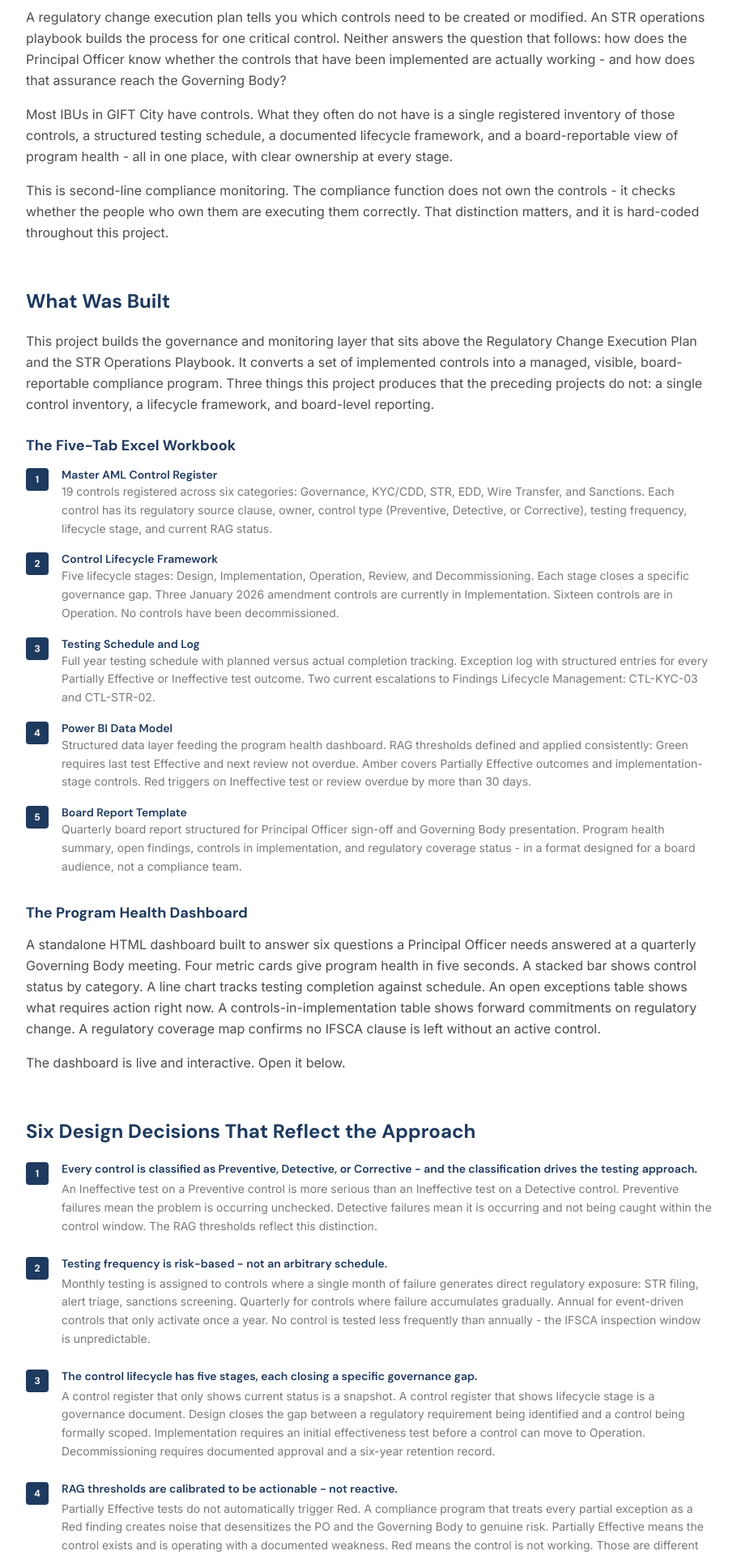
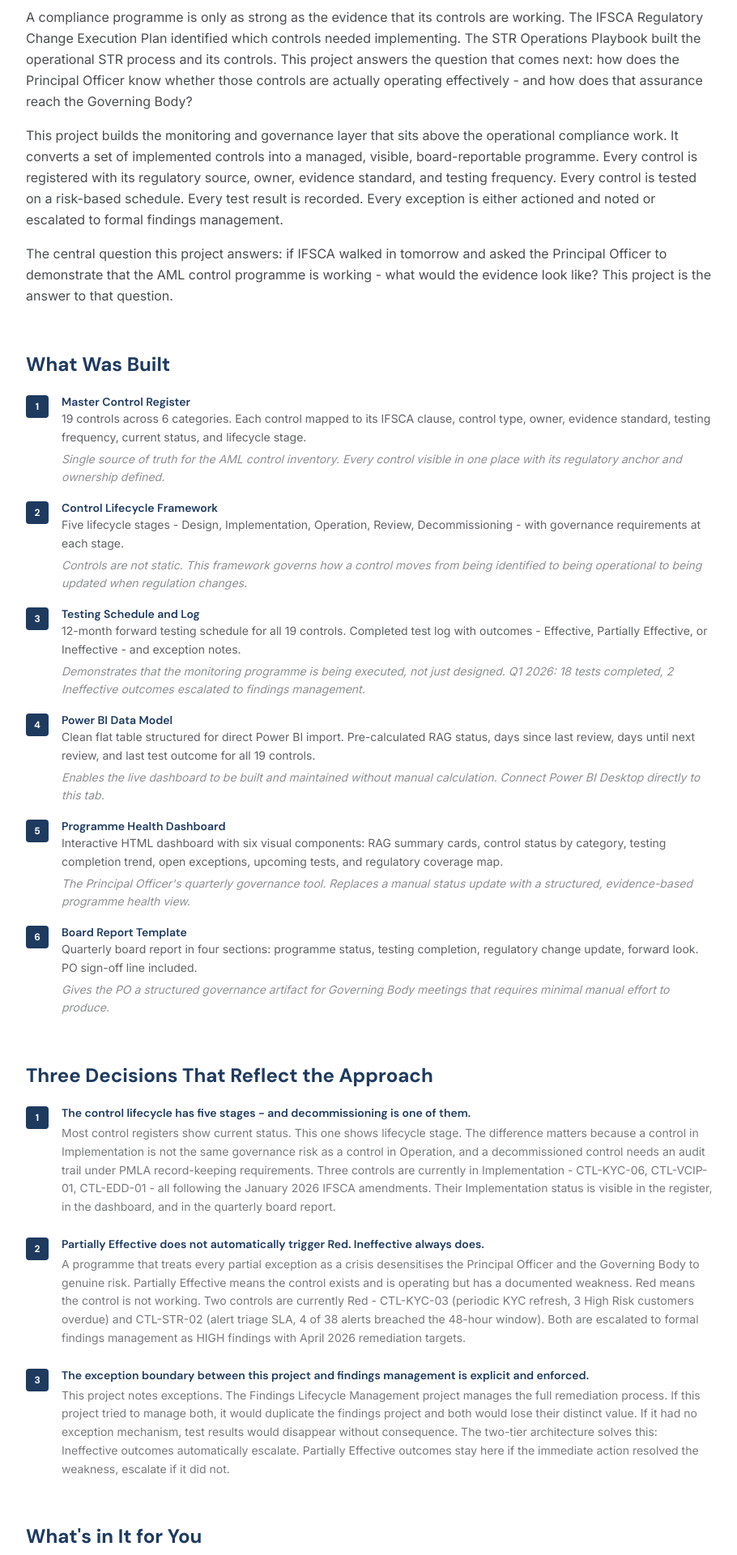
Before and after one commit to NeelP-AI/neel-portfolio, a React (Vite) app: page /projects/aml-control-register in a window 1280 px wide. Shown: the part 580-2500 px from the top of the page at 81% size, without its empty margins (184-1094 px from the left). Built offline with nearby package versions, Linux system fonts and the light colour scheme.

Commit message:
Fix A3 page content and AML Monitoring card description

```diff
--- a/src/pages/ProjectA3.jsx
+++ b/src/pages/ProjectA3.jsx
@@ -34,13 +34,13 @@ function ProjectA3() {
           IFSCA AML/CFT & KYC Guidelines 2022 (updated Feb 2026) | PMLA | UAPA. Built for a 3-6 person IBU compliance team.
         </p>
 
-        {/* Stats Bar - matches A1 and A2 exactly */}
+        {/* Stats Bar - from Executive Summary */}
         <div className="grid grid-cols-2 sm:grid-cols-4 gap-4 mb-16">
           {[
-            { number: '19', label: 'Controls Registered' },
-            { number: '5 Tabs', label: 'Working Excel Workbook' },
-            { number: '18', label: 'IFSCA Clauses Covered' },
-            { number: 'Q1 2026', label: 'Program Health Baseline' }
+            { number: '19', label: 'Active AML Controls' },
+            { number: '6', label: 'Control Categories' },
+            { number: '5', label: 'Lifecycle Stages' },
+            { number: '1', label: 'Live Programme Dashboard' }
           ].map((stat, i) => (
             <div key={i} className="bg-gray-50 rounded-lg p-5 text-center">
               <p className="font-heading font-bold text-2xl text-navy mb-1">{stat.number}</p>
@@ -55,13 +55,13 @@ function ProjectA3() {
             The Problem
           </h2>
           <p className="font-body text-base text-charcoal/80 leading-relaxed mb-4">
-            A regulatory change execution plan tells you which controls need to be created or modified. An STR operations playbook builds the process for one critical control. Neither answers the question that follows: how does the Principal Officer know whether the controls that have been implemented are actually working - and how does that assurance reach the Governing Body?
+            A compliance programme is only as strong as the evidence that its controls are working. The IFSCA Regulatory Change Execution Plan identified which controls needed implementing. The STR Operations Playbook built the operational STR process and its controls. This project answers the question that comes next: how does the Principal Officer know whether those controls are actually operating effectively - and how does that assurance reach the Governing Body?
           </p>
           <p className="font-body text-base text-charcoal/80 leading-relaxed mb-4">
-            Most IBUs in GIFT City have controls. What they often do not have is a single registered inventory of those controls, a structured testing schedule, a documented lifecycle framework, and a board-reportable view of program health - all in one place, with clear ownership at every stage.
+            This project builds the monitoring and governance layer that sits above the operational compliance work. It converts a set of implemented controls into a managed, visible, board-reportable programme. Every control is registered with its regulatory source, owner, evidence standard, and testing frequency. Every control is tested on a risk-based schedule. Every test result is recorded. Every exception is either actioned and noted or escalated to formal findings management.
           </p>
           <p className="font-body text-base text-charcoal/80 leading-relaxed">
-            This is second-line compliance monitoring. The compliance function does not own the controls - it checks whether the people who own them are executing them correctly. That distinction matters, and it is hard-coded throughout this project.
+            The central question this project answers: if IFSCA walked in tomorrow and asked the Principal Officer to demonstrate that the AML control programme is working - what would the evidence look like? This project is the answer to that question.
           </p>
         </div>
 
@@ -70,33 +70,38 @@ function ProjectA3() {
           <h2 className="font-heading font-bold text-2xl text-navy mb-5">
             What Was Built
           </h2>
-          <p className="font-body text-base text-charcoal/80 leading-relaxed mb-6">
-            This project builds the governance and monitoring layer that sits above the Regulatory Change Execution Plan and the STR Operations Playbook. It converts a set of implemented controls into a managed, visible, board-reportable compliance program. Three things this project produces that the preceding projects do not: a single control inventory, a lifecycle framework, and board-level reporting.
-          </p>
 
-          {/* Excel Workbook Tabs */}
-          <h3 className="font-heading font-bold text-lg text-navy mb-3">The Five-Tab Excel Workbook</h3>
-          <div className="space-y-4 mb-8">
+          <div className="space-y-4">
             {[
               {
-                tab: 'Master AML Control Register',
-                desc: '19 controls registered across six categories: Governance, KYC/CDD, STR, EDD, Wire Transfer, and Sanctions. Each control has its regulatory source clause, owner, control type (Preventive, Detective, or Corrective), testing frequency, lifecycle stage, and current RAG status.'
+                tab: 'Master Control Register',
+                desc: '19 controls across 6 categories. Each control mapped to its IFSCA clause, control type, owner, evidence standard, testing frequency, current status, and lifecycle stage.',
+                why: 'Single source of truth for the AML control inventory. Every control visible in one place with its regulatory anchor and ownership defined.'
               },
               {
                 tab: 'Control Lifecycle Framework',
-                desc: 'Five lifecycle stages: Design, Implementation, Operation, Review, and Decommissioning. Each stage closes a specific governance gap. Three January 2026 amendment controls are currently in Implementation. Sixteen controls are in Operation. No controls have been decommissioned.'
+                desc: 'Five lifecycle stages - Design, Implementation, Operation, Review, Decommissioning - with governance requirements at each stage.',
+                why: 'Controls are not static. This framework governs how a control moves from being identified to being operational to being updated when regulation changes.'
               },
               {
                 tab: 'Testing Schedule and Log',
-                desc: 'Full year testing schedule with planned versus actual completion tracking. Exception log with structured entries for every Partially Effective or Ineffective test outcome. Two current escalations to Findings Lifecycle Management: CTL-KYC-03 and CTL-STR-02.'
+                desc: '12-month forward testing schedule for all 19 controls. Completed test log with outcomes - Effective, Partially Effective, or Ineffective - and exception notes.',
+                why: 'Demonstrates that the monitoring programme is being executed, not just designed. Q1 2026: 18 tests completed, 2 Ineffective outcomes escalated to findings management.'
               },
               {
                 tab: 'Power BI Data Model',
-                desc: 'Structured data layer feeding the program health dashboard. RAG thresholds defined and applied consistently: Green requires last test Effective and next review not overdue. Amber covers Partially Effective outcomes and implementation-stage controls. Red triggers on Ineffective test or review overdue by more than 30 days.'
+                desc: 'Clean flat table structured for direct Power BI import. Pre-calculated RAG status, days since last review, days until next review, and last test outcome for all 19 controls.',
+                why: 'Enables the live dashboard to be built and maintained without manual calculation. Connect Power BI Desktop directly to this tab.'
+              },
+              {
+                tab: 'Programme Health Dashboard',
+                desc: 'Interactive HTML dashboard with six visual components: RAG summary cards, control status by category, testing completion trend, open exceptions, upcoming tests, and regulatory coverage map.',
+                why: "The Principal Officer's quarterly governance tool. Replaces a manual status update with a structured, evidence-based programme health view."
               },
               {
                 tab: 'Board Report Template',
-                desc: 'Quarterly board report structured for Principal Officer sign-off and Governing Body presentation. Program health summary, open findings, controls in implementation, and regulatory coverage status - in a format designed for a board audience, not a compliance team.'
+                desc: 'Quarterly board report in four sections: programme status, testing completion, regulatory change update, forward look. PO sign-off line included.',
+                why: 'Gives the PO a structured governance artifact for Governing Body meetings that requires minimal manual effort to produce.'
               }
             ].map((item, i) => (
               <div key={i} className="flex gap-4 items-start">
@@ -105,52 +110,32 @@ function ProjectA3() {
                 </span>
                 <div>
                   <p className="font-heading font-semibold text-sm text-navy">{item.tab}</p>
-                  <p className="font-body text-sm text-charcoal/60 leading-relaxed">{item.desc}</p>
+                  <p className="font-body text-sm text-charcoal/70 leading-relaxed">{item.desc}</p>
+                  <p className="font-body text-sm text-charcoal/50 leading-relaxed mt-1 italic">{item.why}</p>
                 </div>
               </div>
             ))}
           </div>
-
-          {/* Dashboard */}
-          <h3 className="font-heading font-bold text-lg text-navy mb-3">The Program Health Dashboard</h3>
-          <p className="font-body text-base text-charcoal/80 leading-relaxed mb-4">
-            A standalone HTML dashboard built to answer six questions a Principal Officer needs answered at a quarterly Governing Body meeting. Four metric cards give program health in five seconds. A stacked bar shows control status by category. A line chart tracks testing completion against schedule. An open exceptions table shows what requires action right now. A controls-in-implementation table shows forward commitments on regulatory change. A regulatory coverage map confirms no IFSCA clause is left without an active control.
-          </p>
-          <p className="font-body text-base text-charcoal/80 leading-relaxed">
-            The dashboard is live and interactive. Open it below.
-          </p>
         </div>
 
-        {/* Six Design Decisions */}
+        {/* Three Decisions */}
         <div className="mb-14">
           <h2 className="font-heading font-bold text-2xl text-navy mb-5">
-            Six Design Decisions That Reflect the Approach
+            Three Decisions That Reflect the Approach
           </h2>
           <div className="space-y-6">
             {[
               {
-                decision: "Every control is classified as Preventive, Detective, or Corrective - and the classification drives the testing approach.",
-                reasoning: "An Ineffective test on a Preventive control is more serious than an Ineffective test on a Detective control. Preventive failures mean the problem is occurring unchecked. Detective failures mean it is occurring and not being caught within the control window. The RAG thresholds reflect this distinction."
+                decision: "The control lifecycle has five stages - and decommissioning is one of them.",
+                reasoning: "Most control registers show current status. This one shows lifecycle stage. The difference matters because a control in Implementation is not the same governance risk as a control in Operation, and a decommissioned control needs an audit trail under PMLA record-keeping requirements. Three controls are currently in Implementation - CTL-KYC-06, CTL-VCIP-01, CTL-EDD-01 - all following the January 2026 IFSCA amendments. Their Implementation status is visible in the register, in the dashboard, and in the quarterly board report."
               },
               {
-                decision: "Testing frequency is risk-based - not an arbitrary schedule.",
-                reasoning: "Monthly testing is assigned to controls where a single month of failure generates direct regulatory exposure: STR filing, alert triage, sanctions screening. Quarterly for controls where failure accumulates gradually. Annual for event-driven controls that only activate once a year. No control is tested less frequently than annually - the IFSCA inspection window is unpredictable."
+                decision: "Partially Effective does not automatically trigger Red. Ineffective always does.",
+                reasoning: "A programme that treats every partial exception as a crisis desensitises the Principal Officer and the Governing Body to genuine risk. Partially Effective means the control exists and is operating but has a documented weakness. Red means the control is not working. Two controls are currently Red - CTL-KYC-03 (periodic KYC refresh, 3 High Risk customers overdue) and CTL-STR-02 (alert triage SLA, 4 of 38 alerts breached the 48-hour window). Both are escalated to formal findings management as HIGH findings with April 2026 remediation targets."
               },
               {
-                decision: "The control lifecycle has five stages, each closing a specific governance gap.",
-                reasoning: "A control register that only shows current status is a snapshot. A control register that shows lifecycle stage is a governance document. Design closes the gap between a regulatory requirement being identified and a control being formally scoped. Implementation requires an initial effectiveness test before a control can move to Operation. Decommissioning requires documented approval and a six-year retention record."
-              },
-              {
-                decision: "RAG thresholds are calibrated to be actionable - not reactive.",
-                reasoning: "Partially Effective tests do not automatically trigger Red. A compliance program that treats every partial exception as a Red finding creates noise that desensitizes the PO and the Governing Body to genuine risk. Partially Effective means the control exists and is operating with a documented weakness. Red means the control is not working. Those are different situations requiring different responses."
-              },
-              {
-                decision: "This project links explicitly to the preceding and subsequent projects in the portfolio.",
-                reasoning: "When the Regulatory Change Execution Plan flags a control as New, Modified, or Retired, this project receives the classification and governs what happens next. The six STR process controls built in the STR Operations Playbook are formally registered here. Ineffective test outcomes escalate to the Findings Lifecycle Management project as formal findings. The two projects form a continuous loop."
-              },
-              {
-                decision: "Exception escalation has a defined boundary - lightweight noting here, full lifecycle in Findings Management.",
-                reasoning: "If this project tries to manage the full findings lifecycle, it duplicates the Findings Lifecycle Management project and both lose their distinct value. The solution is a two-tier architecture: Tier 1 is a structured exception note in the Testing Log. Tier 2 is a formal finding escalated to Findings Management when the outcome is Ineffective, or Partially Effective with an unresolved weakness on a HIGH or MEDIUM risk control."
+                decision: "The exception boundary between this project and findings management is explicit and enforced.",
+                reasoning: "This project notes exceptions. The Findings Lifecycle Management project manages the full remediation process. If this project tried to manage both, it would duplicate the findings project and both would lose their distinct value. If it had no exception mechanism, test results would disappear without consequence. The two-tier architecture solves this: Ineffective outcomes automatically escalate. Partially Effective outcomes stay here if the immediate action resolved the weakness, escalate if it did not."
               }
             ].map((item, i) => (
               <div key={i} className="flex gap-4 items-start">
@@ -173,7 +158,7 @@ function ProjectA3() {
           </h2>
           <div className="border-l-4 border-gold pl-5">
             <p className="font-body text-base text-charcoal/80 leading-relaxed">
-              If you run a compliance function at a GIFT City IBU, this is what a managed, board-reportable AML control program looks like. Open the dashboard. Check the regulatory coverage map. Review the RAG threshold logic. If this is the standard you expect from your team, the deliverables are below.
+              If you run a compliance function at a GIFT City IBU, this is what a managed, board-reportable AML control programme looks like. Open the dashboard. Check the regulatory coverage map. Review the RAG threshold logic. If this is the standard you expect from your team, the deliverables are below.
             </p>
           </div>
         </div>
@@ -245,7 +230,7 @@ function ProjectA3() {
                 <span className="font-heading font-bold text-navy group-hover:text-gold transition-colors duration-300">Live Dashboard</span>
               </div>
               <p className="font-body text-sm text-charcoal/60 leading-relaxed mb-3">
-                Interactive program health dashboard. RAG status, control categories, testing completion, regulatory coverage map.
+                Interactive programme health dashboard. RAG status, control categories, testing completion, regulatory coverage map.
               </p>
               <span className="inline-flex items-center gap-1 font-body text-sm font-medium text-gold">
                 Open Dashboard
@@ -261,7 +246,7 @@ function ProjectA3() {
         {/* Disclaimer */}
         <div className="border-t border-gray-200 pt-8">
           <p className="font-body text-xs text-charcoal/40 leading-relaxed">
-            This project demonstrates AML control monitoring methodology using publicly available IFSCA guidance. All control owners, test outcomes, exception references, and client names are fictional and created for illustrative purposes. It is not a legal interpretation of the regulation. Entities should obtain appropriate legal and compliance advice before implementing any compliance monitoring program. Regulatory basis: IFSCA AML/CFT and KYC Guidelines 2022 (updated February 26, 2026). PMLA 2002. UAPA 1967. Publicly available at ifsca.gov.in. All clause references are accurate and verifiable.
+            This project demonstrates AML control monitoring methodology using publicly available IFSCA guidance. All control owners, test outcomes, exception references, and client names are fictional and created for illustrative purposes. It is not a legal interpretation of the regulation. Entities should obtain appropriate legal and compliance advice before implementing any compliance monitoring programme. Regulatory basis: IFSCA AML/CFT and KYC Guidelines 2022 (updated February 26, 2026). PMLA 2002. UAPA 1967. Clause references: 1.5(a), 1.3.3, 5.3, 5.4.3, 5.5, 5.6, 5.6(9), 5.9, 5.11, 7.3-7.5, 7.7.3, 10.1-10.4, 11.1(a), Annexure II. Publicly available at ifsca.gov.in.
           </p>
         </div>
 
--- a/src/pages/Projects.jsx
+++ b/src/pages/Projects.jsx
@@ -46,7 +46,7 @@ const projects = [
   },
   {
     title: "AML/CFT Compliance Monitoring & Testing Program",
-    description: "Compliance monitoring methodology, KYC/CDD control testing, and sample sizing. Built for IFSCA-regulated entities.",
+    description: "Compliance monitoring methodology, KYC/CDD control testing, and sample sizing. Built for a GIFT City IBU.",
     portfolio: "a",
     ready: false,
     link: null,
```
